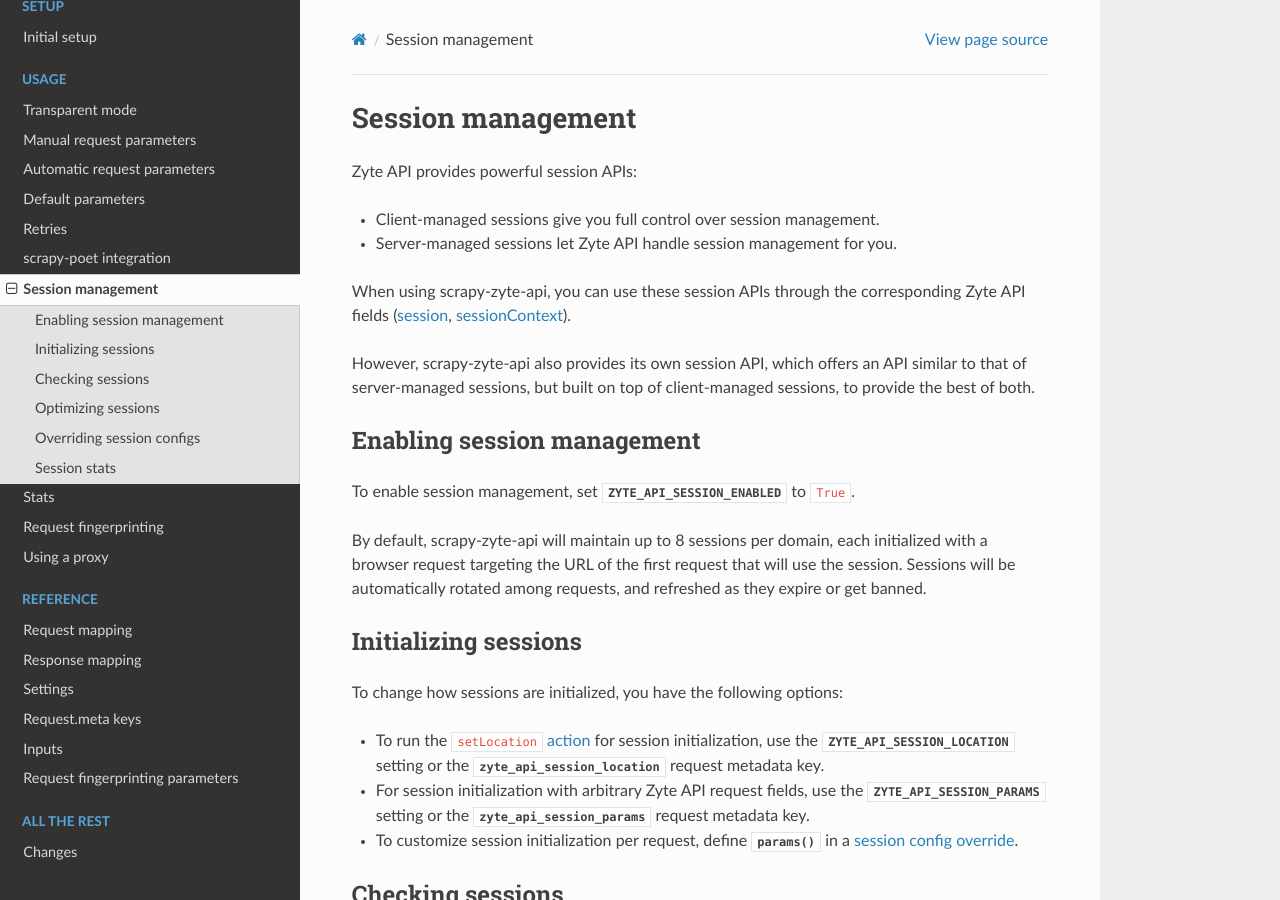
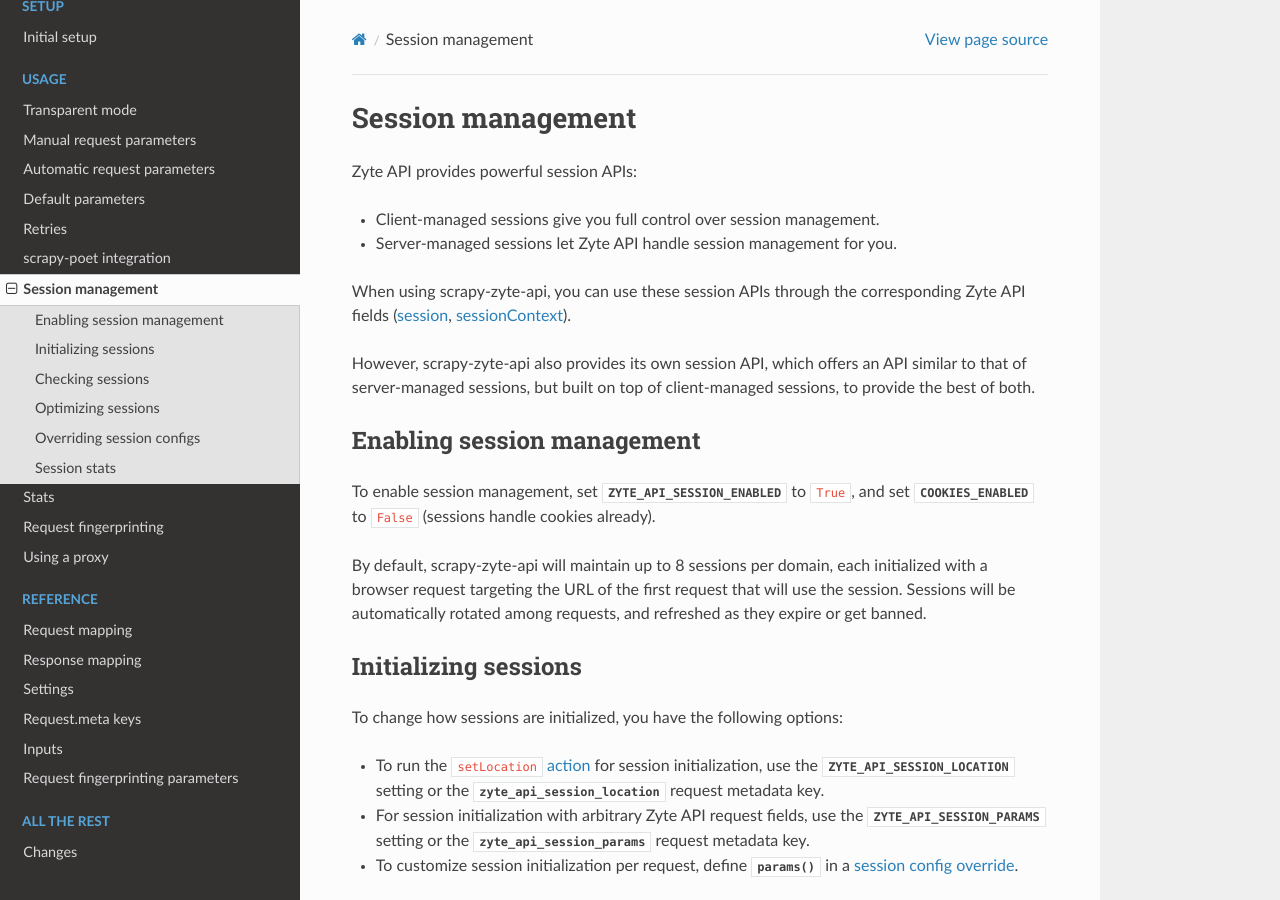
Before and after one commit to scrapy-plugins/scrapy-zyte-api, a Sphinx documentation site: the page built from docs/usage/session.rst, in a window 1280 px wide and 900 px high. Built offline with Sphinx 7.4.7 and the Read the Docs theme 2.0.0, drawn with Linux system fonts in a browser that asks for light colours.

Commit message:
Recommend disabling cookies when using sessions

```diff
--- a/docs/usage/session.rst
+++ b/docs/usage/session.rst
@@ -25,7 +25,8 @@
 ===========================
 
 To enable session management, set :setting:`ZYTE_API_SESSION_ENABLED` to
-``True``.
+``True``, and set :setting:`COOKIES_ENABLED <scrapy:COOKIES_ENABLED>` to
+``False`` (sessions handle cookies already).
 
 By default, scrapy-zyte-api will maintain up to 8 sessions per domain, each
 initialized with a :ref:`browser request <zyte-api-browser>` targeting the URL
```
